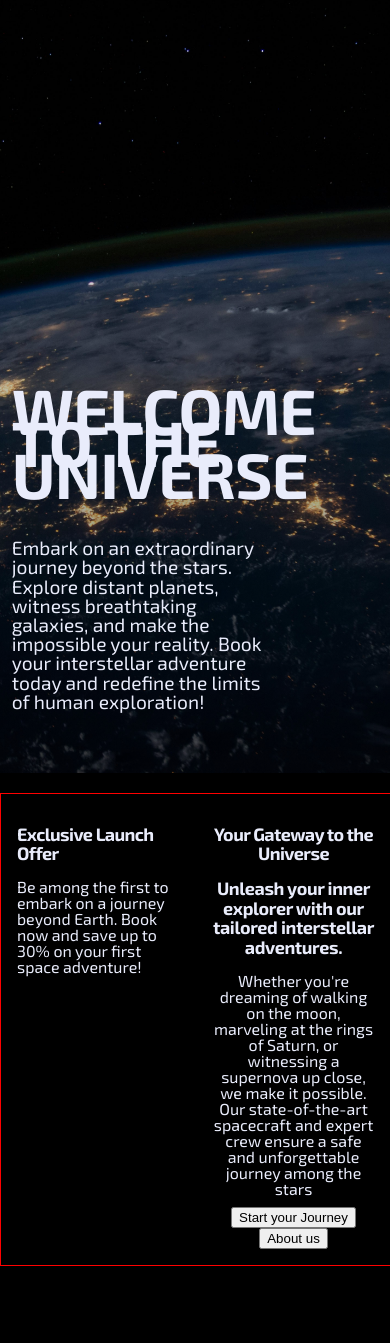
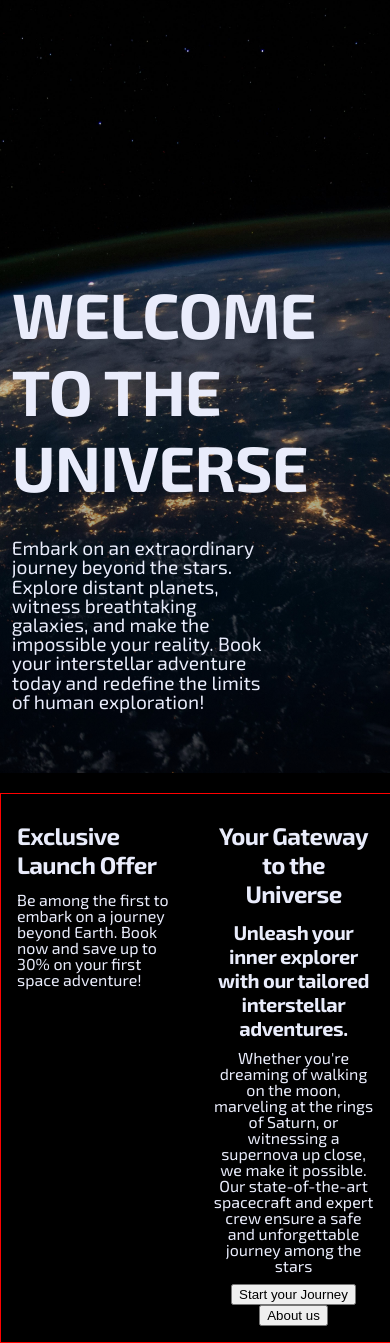
Before and after one commit to Al3Leo/tw-project, a PHP site: page /html/index.php in a window 390 px wide. Shown: the part 71-1414 px from the top of the page. Before the commit the page ends 1337 px from the top, so only its background shows below. Run offline with PHP 8.4, Linux system fonts and the light colour scheme.

Commit message:
correzione margini testi

```diff
--- a/src/css/Global.css
+++ b/src/css/Global.css
@@ -6,23 +6,51 @@ body, html {
   overflow-x: hidden;
 }
 
-h1 { font-size: 2.15rem; margin: .67em 0; line-height: 1; letter-spacing: -0.0625rem ;}
-h2 { font-size: 1.875rem; margin: .75em 0; line-height: 1.067; letter-spacing: -0.05rem;}
-h3 { font-size: 1.5rem; margin: .83em 0; line-height: 1.083; letter-spacing: -0.0375rem;}
-h4 { font-size: 1.25rem; margin: .83em 0; line-height: 1.1; letter-spacing: -0.025rem;}
-h5 { font-size: 1.125rem; margin: 1.5em 0; line-height: 1.111; letter-spacing: -0.0125rem;}
-h6 { font-size: 1rem; margin: 1.67em 0; line-height: 1.125; letter-spacing: -0.00625rem;}
-h1, h2, h3, h4, h5, h6 { font-weight: bolder }
+/* Text Settings*/
+h1, h2, h3, h4, h5, h6 {
+font-weight: bolder;
+  margin: 0.5em 0; /* Margine uniforme per tutte le intestazioni */
+  line-height: 1.2; /* Line-height generale per migliorare la leggibilità */
+}
 
-/*Mobile Text Size*/
-@media (max-width: 768px) {
-  h1 { font-size: 1.5rem;}
-  h2 { font-size: 1.125rem;}
-  h3 { font-size: 1.125rem;}
-  h4 { font-size: 1.125rem;}
-  h5 { font-size: 1.125rem;}
-  h6 { font-size: 1rem;}
+h1 {
+  font-size: 2.15rem;
+  letter-spacing: -0.0625rem;
 }
+
+h2 {
+  font-size: 1.875rem;
+  letter-spacing: -0.05rem;
+}
+
+h3 {
+  font-size: 1.5rem;
+  letter-spacing: -0.0375rem;
+}
+
+h4 {
+  font-size: 1.25rem;
+  letter-spacing: -0.025rem;
+}
+
+h5 {
+  font-size: 1.125rem;
+  letter-spacing: -0.0125rem;
+}
+
+h6 {
+  font-size: 1rem;
+  letter-spacing: -0.00625rem;
+}
+
+b, strong, a {
+  color: var(--accent);
+}
+
+a:visited {
+  color: var(--secondaryColor)
+}
+
 
 body{
   color: var(--text);
@@ -99,7 +127,3 @@ body{
 .flex-column { flex-direction: column; }
 .flex-wrap { flex-wrap: wrap; }
 .flex-nowrap { flex-wrap: nowrap; }
-
-b, strong {
-  color: var(--accent);
-}
--- a/src/css/HomePage.css
+++ b/src/css/HomePage.css
@@ -32,7 +32,6 @@ body {
 #hero__text > h2 {
     text-transform: uppercase;
     font-size: 4rem;
-    line-height: .5;
 }
 
 #main{
```
